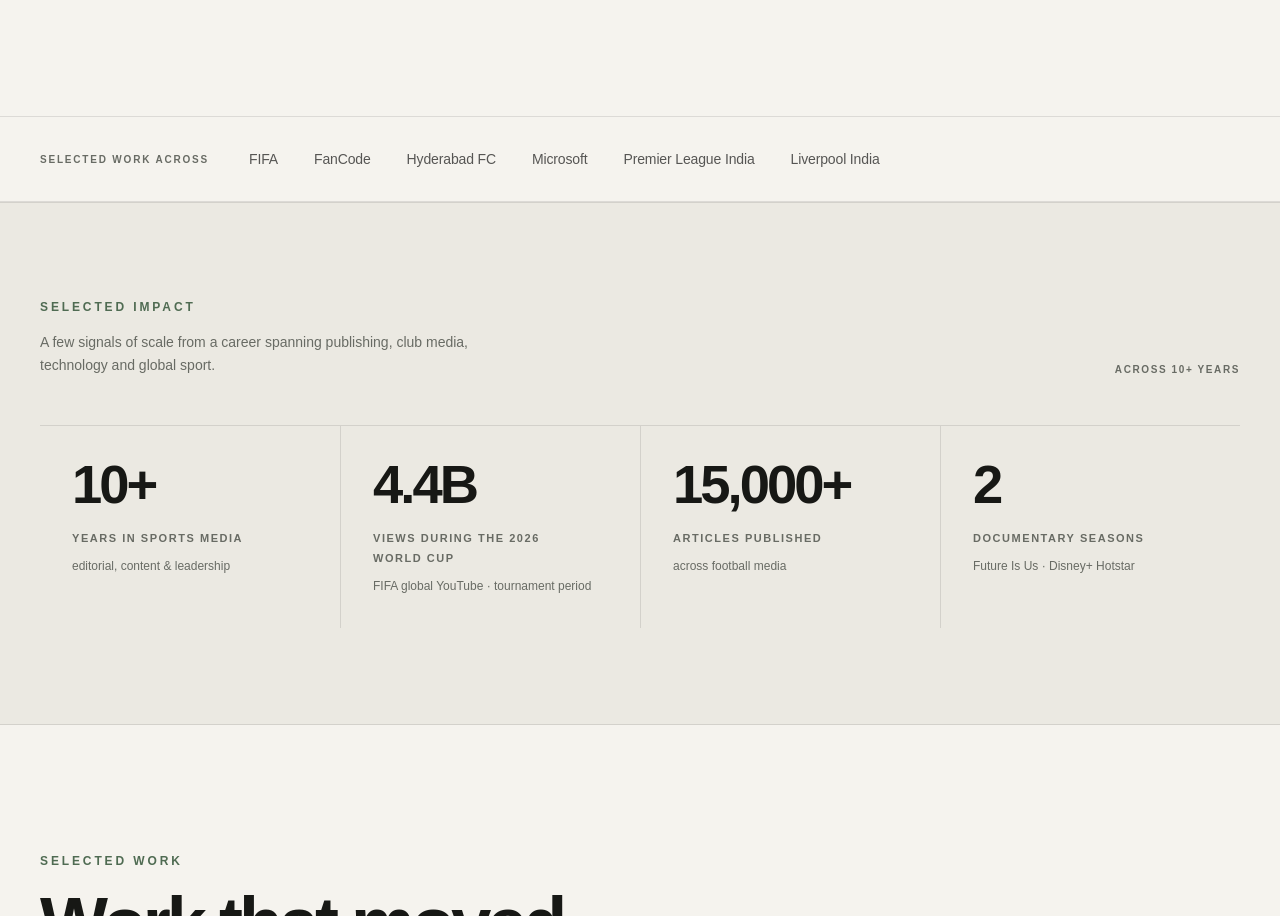
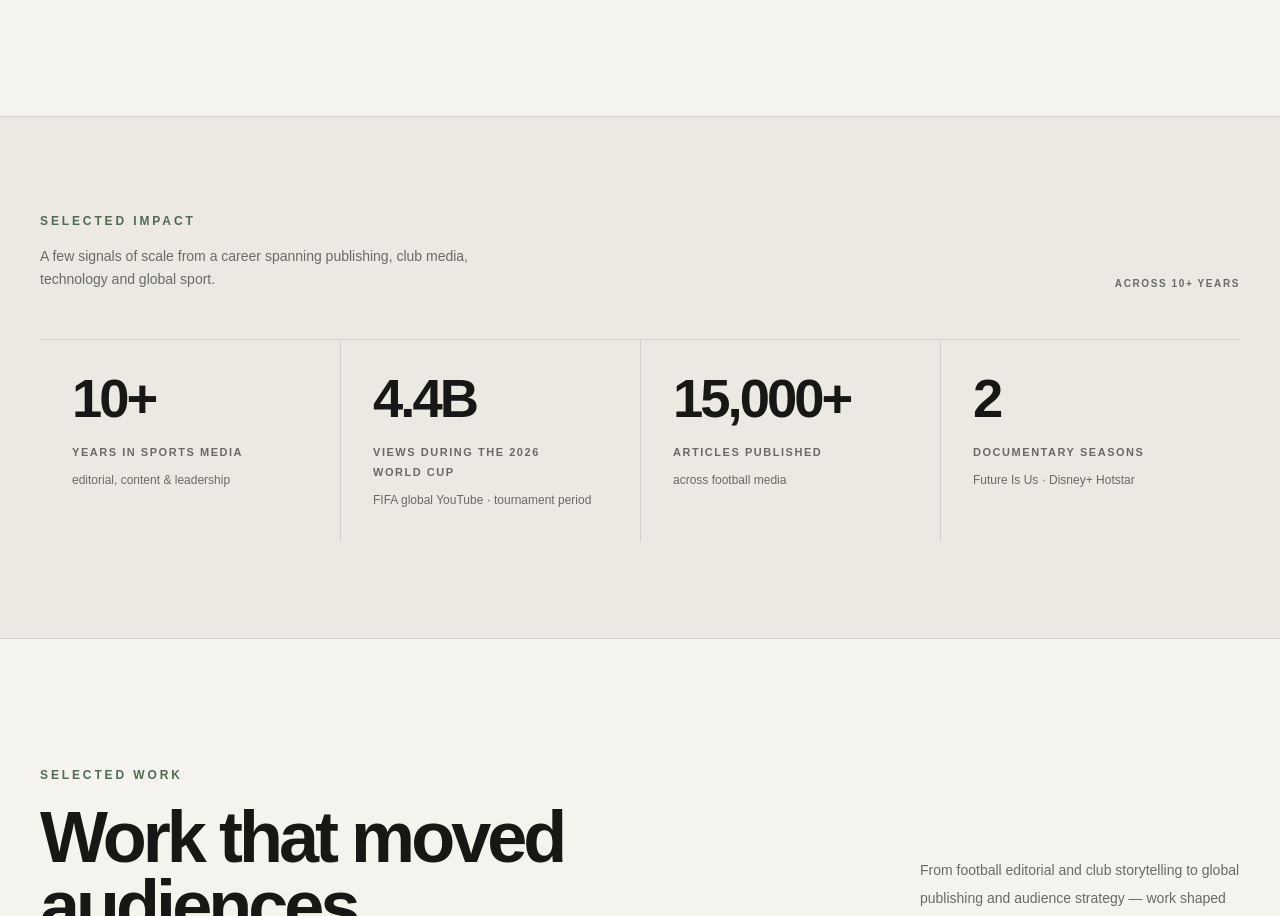
Before and after one commit to AakarshBot/aakars-portfolio-v2, a Next.js app: page / in a window 1280 px wide. Shown: the part 816-1732 px from the top of the page. Built offline with nearby package versions, Linux system fonts and the light colour scheme.

Commit message:
Use richer hero as primary client identity band

```diff
--- a/src/app/page.tsx
+++ b/src/app/page.tsx
@@ -6,7 +6,6 @@ import { Footer } from "@/components/Footer";
 import { Hero } from "@/components/Hero";
 import { Impact } from "@/components/Impact";
 import { Navbar } from "@/components/Navbar";
-import { PartnerStrip } from "@/components/PartnerStrip";
 import { Skills } from "@/components/Skills";
 
 export default function Home() {
@@ -14,7 +13,6 @@ export default function Home() {
     <main>
       <Navbar />
       <Hero />
-      <PartnerStrip />
       <Impact />
       <CaseStudies />
       <Experience />
```
